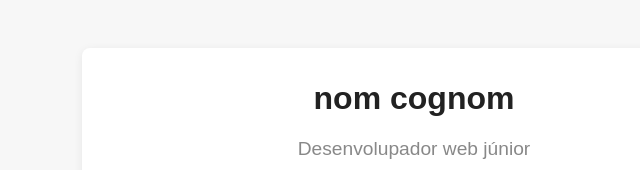
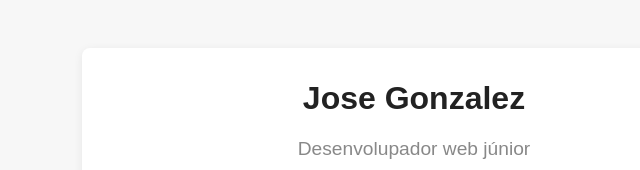
Before and after one commit to josegonzalez0503/dawebjose, a plain HTML site: page feature_cv/index.html in a window 1280 px wide. Shown: the top 170 px of the page, without its empty margins (226-866 px from the left). Drawn offline with Linux system fonts and the light colour scheme.

Commit message:
nombre apellido jose2

```diff
--- a/feature_cv/index.html
+++ b/feature_cv/index.html
@@ -8,7 +8,7 @@
 <body>
   <div class="cv-container">
     <header>
-      <h1>nom cognom</h1>
+      <h1>Jose Gonzalez</h1>
       <p class="subtitle">Desenvolupador web júnior</p>
     </header>
     <section>
```
